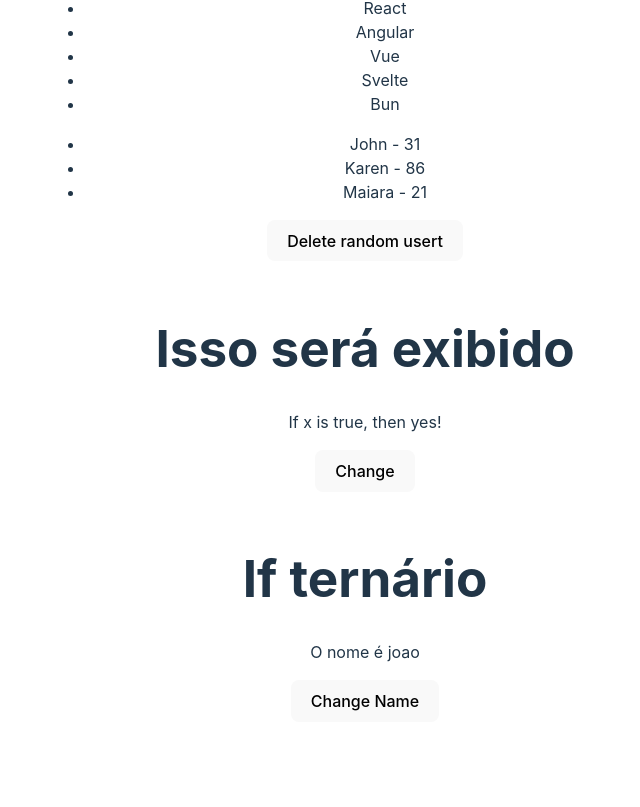
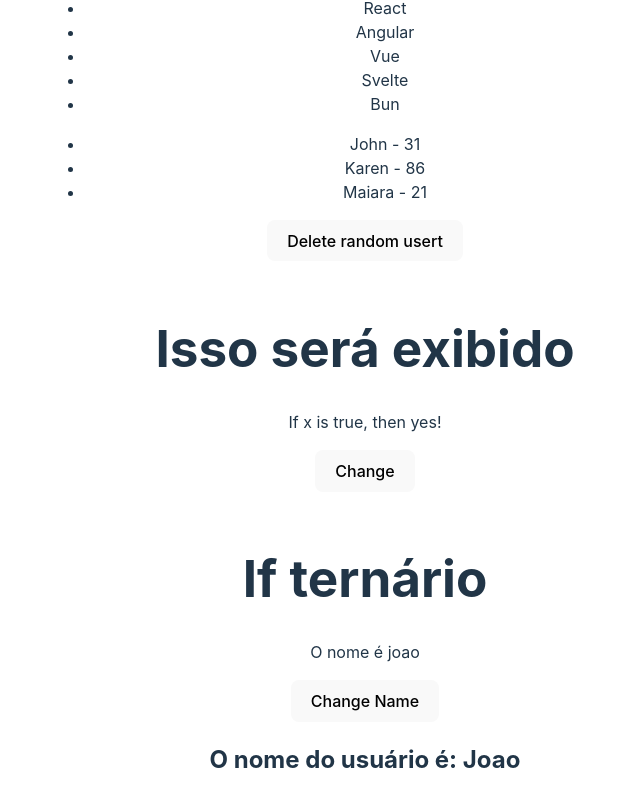
Before and after one commit to Mauuv/curso-react, a React (Vite) app in the folder 3-FUNDAMENTOSv2/secao-3/: page / in a window 1280 px wide. Shown: the part 1309-2116 px from the top of the page, without its empty margins (275-915 px from the left). Before the commit the page ends 2063 px from the top, so only its background shows below. Built offline with nearby package versions, Linux system fonts and the light colour scheme.

Commit message:
Learning props

```diff
--- a/3-FUNDAMENTOSv2/secao-3/src/App.jsx
+++ b/3-FUNDAMENTOSv2/secao-3/src/App.jsx
@@ -4,9 +4,12 @@
 import ManageData from './components/ManageData'
 import ListRender from './components/ListRender'
 import ConditionalRender from './components/ConditionalRender'
+import ShowUserName from './components/ShowUserName'
 
 function App() {
   const [count, setCount] = useState(0)
+  const name = "Mauricio"
+  const [userName] = useState("Joao");
 
   return (
     <>
@@ -21,6 +24,7 @@
       <ManageData/>
       <ListRender/>
       <ConditionalRender/>
+      <ShowUserName name={userName}/>
     </>
   )
 }
--- /dev/null
+++ b/3-FUNDAMENTOSv2/secao-3/src/components/ShowUserName.jsx
@@ -0,0 +1,10 @@
+const ShowUserName = (props) => {
+  console.log(props);
+  return (
+    <>
+      <h2>O nome do usuário é: {props.name}</h2>
+    </>
+  )
+}
+
+export default ShowUserName
```
